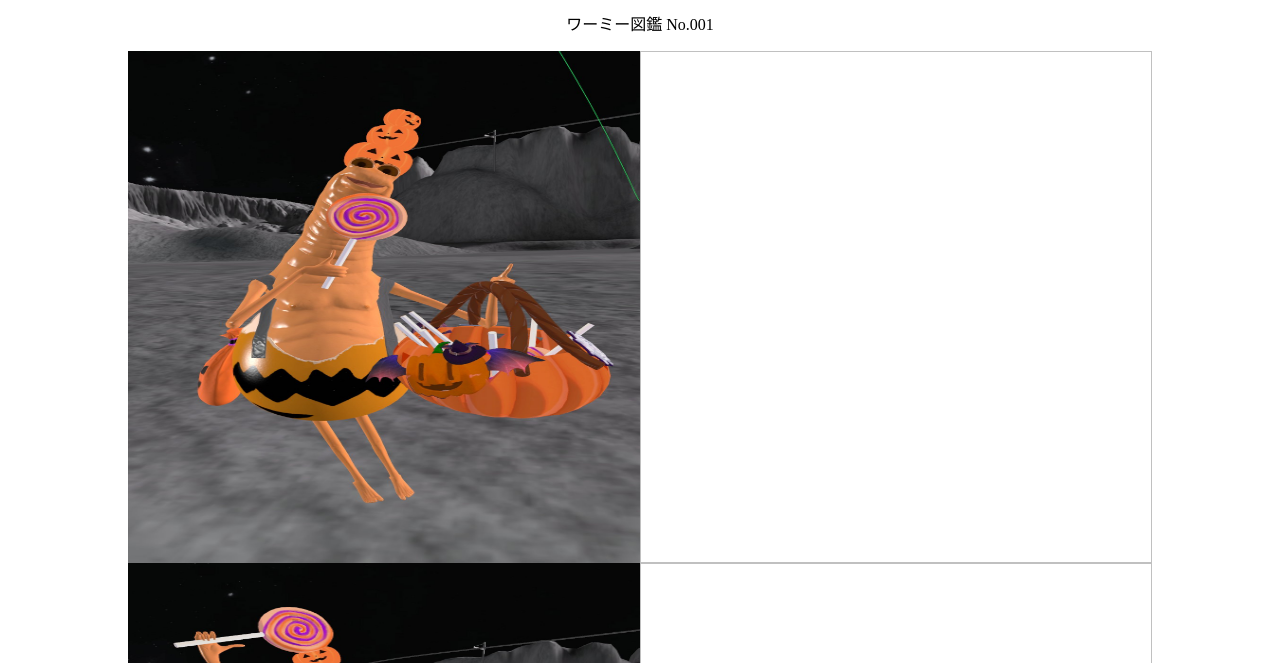
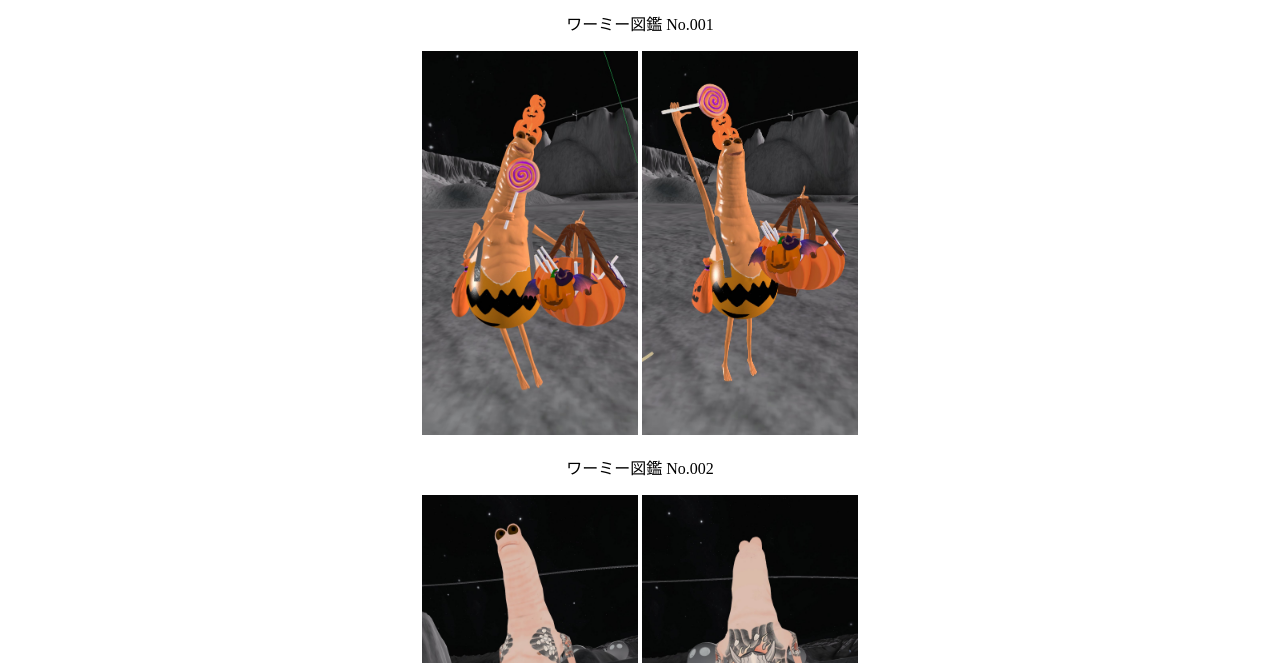
Before and after one commit to gurinyaru1413/WormiePlanet, a plain HTML site: page wormZUKAN.htm in a window 1280 px wide. Shown: the part 137-800 px from the top of the page. Drawn offline with nearby package versions, Linux system fonts and the light colour scheme.

Commit message:
Add files via upload

```diff
--- a/size.css
+++ b/size.css
@@ -14,7 +14,7 @@ html{
     font-size:25px;
 }
 
-img{
+.wormtex{
     max-width: 512px; /* 最大幅 */
     max-height: 512px;
     min-width: 128px; /* 最小幅 */
```
Also changed, not shown: wormKAIHEN.htm (+1 -1 lines).
